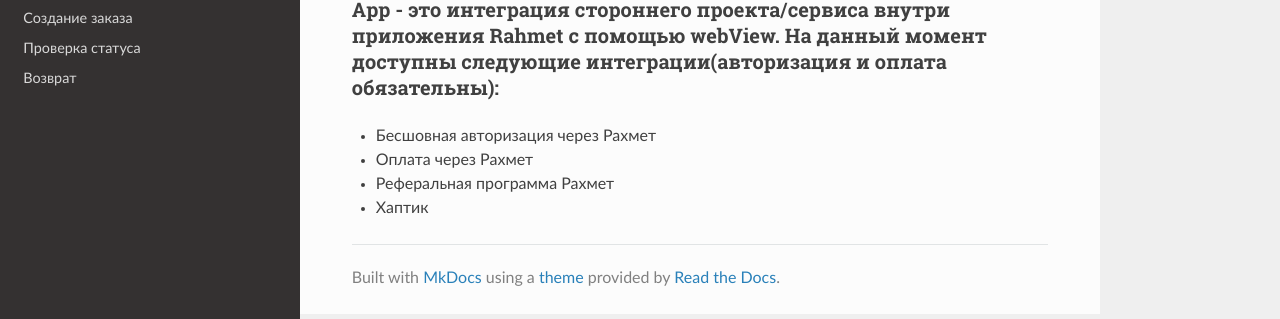
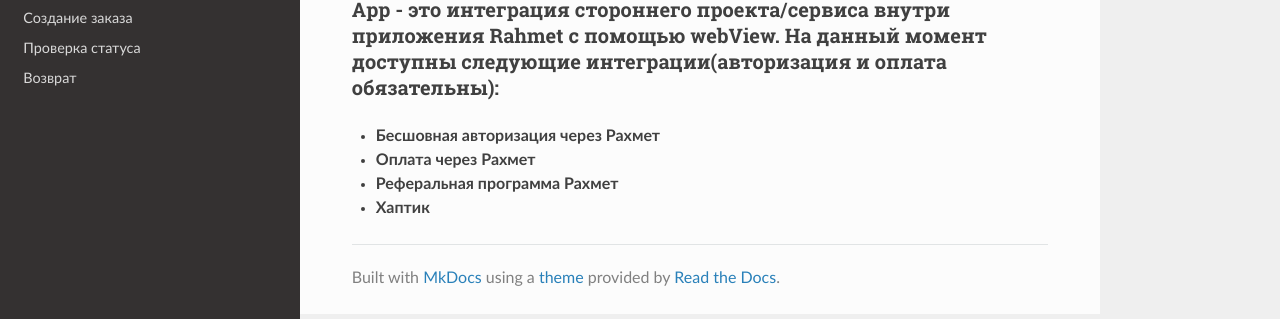
Before and after one commit to rahmetapp/docs, an MkDocs documentation site: the page built from docs/mini app.md, in a window 1280 px wide. Shown: the part 190-509 px from the top of the page. Built offline with MkDocs 1.6.1, drawn with Linux system fonts in a browser that asks for light colours; nearby versions of some CDN libraries; old or Windows-style settings are respelled for this version of MkDocs.

```diff
--- a/docs/mini app.md
+++ b/docs/mini app.md
@@ -2,7 +2,7 @@
 
 ### Добро пожаловать в документацию по интеграции Mini App. Mini App - это интеграция стороннего проекта/сервиса внутри приложения Rahmet с помощью webView. На данный момент доступны следующие интеграции(авторизация и оплата обязательны):
 
-- Бесшовная авторизация через Рахмет
-- Оплата через Рахмет
-- Реферальная программа Рахмет
-- Хаптик
+- **Бесшовная авторизация через Рахмет**
+- **Оплата через Рахмет**
+- **Реферальная программа Рахмет**
+- **Хаптик**
```
